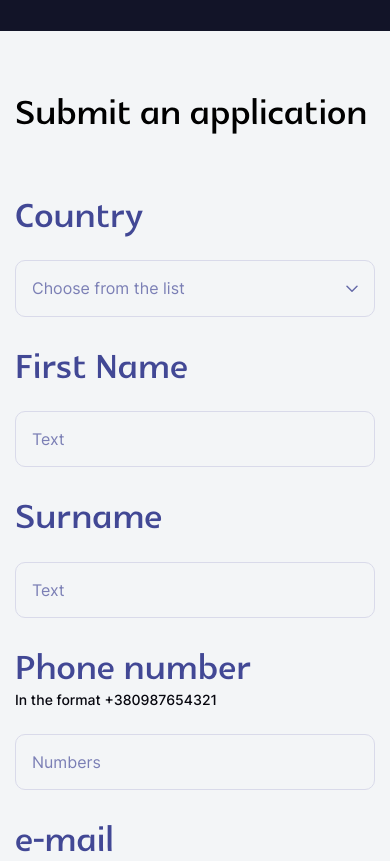
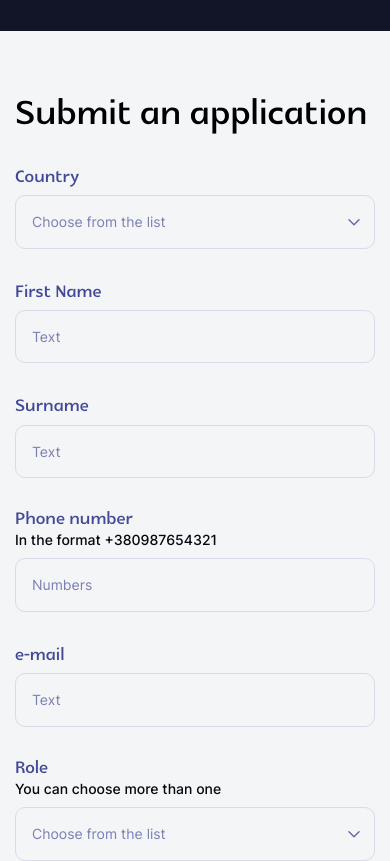
Before and after one commit to Guntyk/euro-dance-confederation-landing, a React (Create React App) app: page / in a window 390 px wide. Shown: the part 2840-3701 px from the top of the page. Built offline with nearby package versions, Linux system fonts and the light colour scheme.

Commit message:
Form Full 768px Adaptation Inputs Adaptation

```diff
--- a/src/components/Form/Form.css
+++ b/src/components/Form/Form.css
@@ -1,7 +1,3 @@
-.form-sec {
-  padding: 6.25em 0;
-}
-
 .form-title {
   text-align: center;
 }
@@ -24,36 +20,29 @@
 }
 
 @media (max-width: 1100px) {
-  .form-sec {
-    padding: 6.25em 0;
-  }
   .form {
     padding: 2em 3em;
   }
 }
 
 @media (max-width: 768px) {
-  .form-sec {
-    padding: 4em 0;
-  }
   .form {
     border: none;
-    display: flex;
-    padding: 4em 0 0;
+    padding-left: 0;
+    padding-right: 0;
     margin: 0;
-  }
-  .form-title {
-    font-size: 3em;
   }
   .label {
     flex-direction: column;
     gap: 0.5em;
   }
   .label-name {
+    font-size: 1.5em;
     align-self: start;
   }
   .input,
   .select {
+    font-size: 0.875em;
     width: 100% !important;
     box-sizing: border-box;
   }
--- a/src/components/common/Input/Input.css
+++ b/src/components/common/Input/Input.css
@@ -4,12 +4,14 @@
   min-height: 56px;
   display: flex;
   justify-content: space-between;
-  font-family: "Glametrix";
-  font-weight: 700;
-  font-size: 3rem;
   line-height: 0.8;
   color: var(--light-blue);
-  /* outline: 1px solid red; */
+}
+
+.label-name {
+  font-family: "Glametrix";
+  font-size: 3em;
+  font-weight: 700;
 }
 
 .label:not(:nth-child(7)) {
@@ -19,7 +21,6 @@
 .label-name.subtitled {
   display: flex;
   flex-direction: column;
-  /* outline: 1px solid lime; */
 }
 
 .label-subtitle {
```
